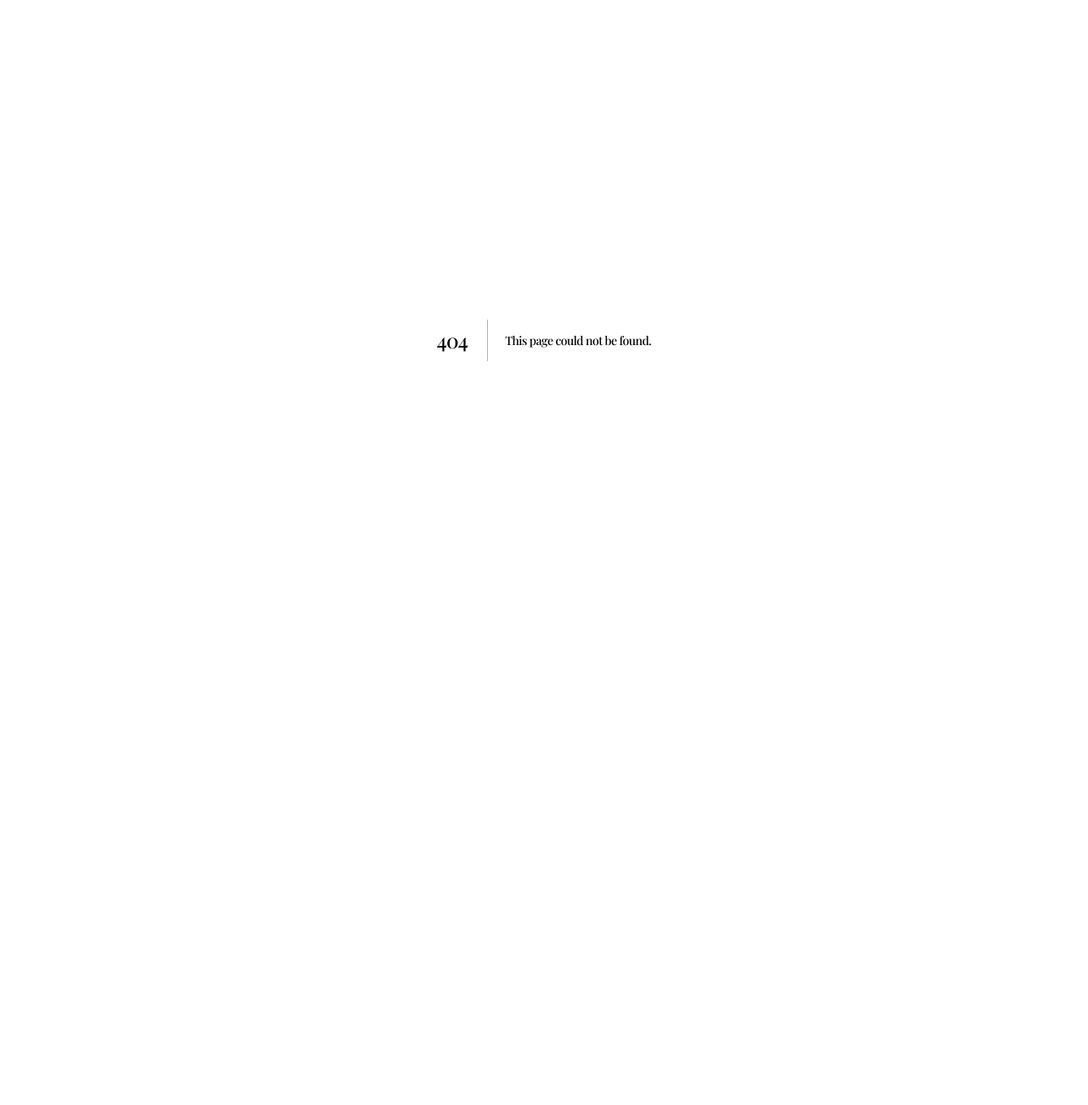
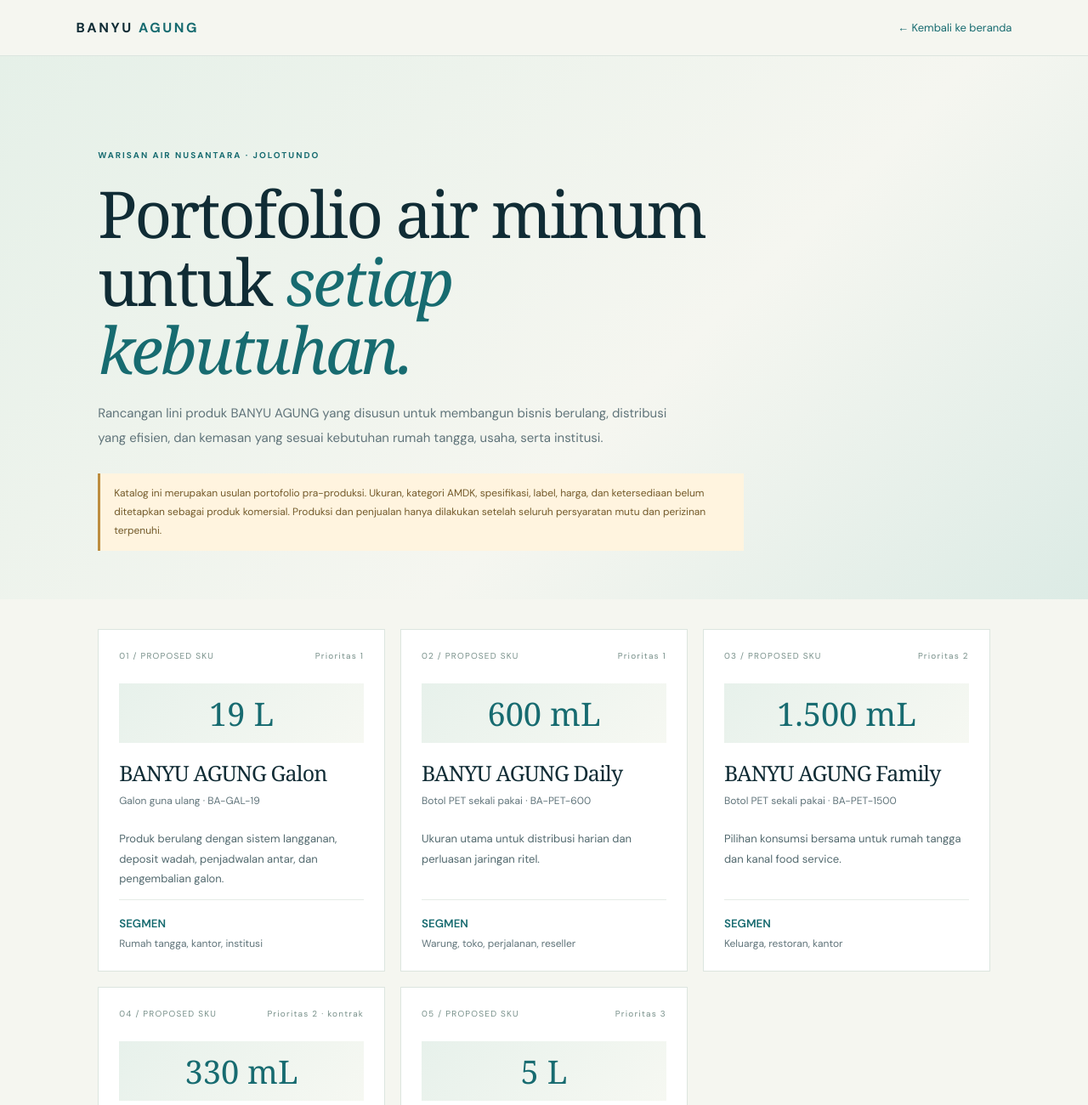
Before and after one commit to akvisomr-eng/BANYU-AGUNG, a Next.js app: page /produk in a window 1280 px wide. Before the commit this address had no page. Shown: the top 1300 px of the page at 85% size. Before the commit the page ends 800 px from the top, so only its background shows below. Built offline with nearby package versions, Linux system fonts and the light colour scheme; a web font is replaced by a local one.

Commit message:
feat: publish proposed AMDK product catalogue page

```diff
--- /dev/null
+++ b/src/app/produk/page.tsx
@@ -0,0 +1,50 @@
+import Link from "next/link";
+
+export const metadata = {
+  title: "Katalog Produk | BANYU AGUNG – Air Minum Jolotundo",
+  description: "Rancangan portofolio produk BANYU AGUNG untuk kebutuhan rumah tangga, usaha, dan institusi.",
+};
+
+const products = [
+  { code: "BA-GAL-19", name: "BANYU AGUNG Galon", size: "19 L", pack: "Galon guna ulang", market: "Rumah tangga, kantor, institusi", phase: "Prioritas 1", detail: "Produk berulang dengan sistem langganan, deposit wadah, penjadwalan antar, dan pengembalian galon." },
+  { code: "BA-PET-600", name: "BANYU AGUNG Daily", size: "600 mL", pack: "Botol PET sekali pakai", market: "Warung, toko, perjalanan, reseller", phase: "Prioritas 1", detail: "Ukuran utama untuk distribusi harian dan perluasan jaringan ritel." },
+  { code: "BA-PET-1500", name: "BANYU AGUNG Family", size: "1.500 mL", pack: "Botol PET sekali pakai", market: "Keluarga, restoran, kantor", phase: "Prioritas 2", detail: "Pilihan konsumsi bersama untuk rumah tangga dan kanal food service." },
+  { code: "BA-PET-330", name: "BANYU AGUNG Select", size: "330 mL", pack: "Botol PET sekali pakai", market: "Hotel, rapat, katering, acara", phase: "Prioritas 2 · kontrak", detail: "Dikembangkan untuk kebutuhan hospitality dan institusi dengan volume terencana." },
+  { code: "BA-PET-5000", name: "BANYU AGUNG Home", size: "5 L", pack: "Jeriken/botol food-contact", market: "Rumah tangga, pantry, perjalanan", phase: "Prioritas 3", detail: "Ekspansi setelah validasi kebutuhan pasar, pemasok kemasan, dan kemampuan lini produksi." },
+];
+
+export default function ProductCataloguePage() {
+  return (
+    <main style={{ minHeight: "100vh", background: "#f5f6f0", color: "#102c35" }}>
+      <header style={{ padding: "22px clamp(20px,7vw,100px)", display: "flex", justifyContent: "space-between", alignItems: "center", borderBottom: "1px solid #dce5df" }}>
+        <Link href="/" style={{ color: "#102c35", textDecoration: "none", letterSpacing: ".16em", fontWeight: 700 }}>BANYU <span style={{ color: "#176b70" }}>AGUNG</span></Link>
+        <Link href="/" style={{ color: "#176b70", fontSize: 13, textDecoration: "none" }}>← Kembali ke beranda</Link>
+      </header>
+      <section style={{ padding: "clamp(48px,8vw,100px) clamp(20px,9vw,130px) 45px", background: "linear-gradient(135deg,#e5f0e8,#f5f6f0 60%,#dcebe5)" }}>
+        <p style={{ letterSpacing: ".2em", color: "#176b70", fontSize: 10, fontWeight: 700 }}>WARISAN AIR NUSANTARA · JOLOTUNDO</p>
+        <h1 style={{ fontFamily: "Georgia,serif", fontWeight: 400, fontSize: "clamp(42px,6vw,76px)", lineHeight: 1.05, maxWidth: 800, margin: "22px 0" }}>Portofolio air minum untuk <em>setiap kebutuhan.</em></h1>
+        <p style={{ maxWidth: 680, color: "#60747a", lineHeight: 1.9, fontSize: 15 }}>Rancangan lini produk BANYU AGUNG yang disusun untuk membangun bisnis berulang, distribusi yang efisien, dan kemasan yang sesuai kebutuhan rumah tangga, usaha, serta institusi.</p>
+        <p style={{ marginTop: 28, padding: "13px 16px", background: "#fff4df", borderLeft: "3px solid #bd8d3f", color: "#735a2a", maxWidth: 760, fontSize: 12, lineHeight: 1.8 }}>Katalog ini merupakan usulan portofolio pra-produksi. Ukuran, kategori AMDK, spesifikasi, label, harga, dan ketersediaan belum ditetapkan sebagai produk komersial. Produksi dan penjualan hanya dilakukan setelah seluruh persyaratan mutu dan perizinan terpenuhi.</p>
+      </section>
+      <section style={{ padding: "35px clamp(20px,9vw,130px) 90px" }}>
+        <div style={{ display: "grid", gridTemplateColumns: "repeat(auto-fit,minmax(min(100%,280px),1fr))", gap: 18 }}>
+          {products.map((p, i) => <article key={p.code} style={{ background: "white", border: "1px solid #dce5df", padding: 24, minHeight: 285, display: "flex", flexDirection: "column" }}>
+            <div style={{ display: "flex", justifyContent: "space-between", color: "#78908a", fontSize: 10, letterSpacing: ".12em" }}><span>0{i + 1} / PROPOSED SKU</span><span>{p.phase}</span></div>
+            <div style={{ margin: "26px 0 18px", minHeight: 70, display: "flex", alignItems: "center", justifyContent: "center", color: "#176b70", fontFamily: "Georgia,serif", fontSize: 38, background: "linear-gradient(135deg,#e7f1eb,#f6f8f2)" }}>{p.size}</div>
+            <h2 style={{ fontFamily: "Georgia,serif", fontWeight: 400, fontSize: 25, margin: "0 0 8px" }}>{p.name}</h2>
+            <p style={{ color: "#60747a", fontSize: 12, margin: "0 0 12px" }}>{p.pack} · {p.code}</p>
+            <p style={{ color: "#52696e", fontSize: 13, lineHeight: 1.8 }}>{p.detail}</p>
+            <div style={{ marginTop: "auto", paddingTop: 16, borderTop: "1px solid #e5ece7" }}><small style={{ color: "#176b70", fontWeight: 600 }}>SEGMEN</small><p style={{ fontSize: 12, color: "#60747a", margin: "6px 0 0" }}>{p.market}</p></div>
+          </article>)}
+        </div>
+        <div style={{ marginTop: 35, background: "#123b43", color: "#edf4ef", padding: "clamp(24px,4vw,42px)" }}>
+          <p style={{ letterSpacing: ".18em", color: "#a8d0c2", fontSize: 10 }}>PRINSIP KAMI</p>
+          <h2 style={{ fontFamily: "Georgia,serif", fontWeight: 400, fontSize: 30 }}>Kepercayaan dibangun dari mutu yang dapat dibuktikan.</h2>
+          <p style={{ color: "#c4d7d0", lineHeight: 1.9, fontSize: 13, maxWidth: 800 }}>Kategori air, proses, hasil uji laboratorium, klaim label, nomor izin edar, dan sertifikasi akan dipublikasikan hanya berdasarkan dokumen yang sah dan telah ditinjau penanggung jawab mutu serta regulatori.</p>
+        </div>
+        <p style={{ marginTop: 26, fontSize: 11, color: "#81928d", lineHeight: 1.8 }}>Harga belum dicantumkan karena HPP dan biaya distribusi masih harus dihitung berdasarkan quotation kemasan, kapasitas fasilitas, hasil pilot, biaya energi, tenaga kerja, QC, dan rute distribusi.</p>
+        <p style={{ marginTop: 25 }}><Link href="/permintaan?jenis=kemitraan" style={{ color: "#176b70", fontSize: 13 }}>Diskusikan peluang kemitraan ↗</Link></p>
+      </section>
+    </main>
+  );
+}
```
